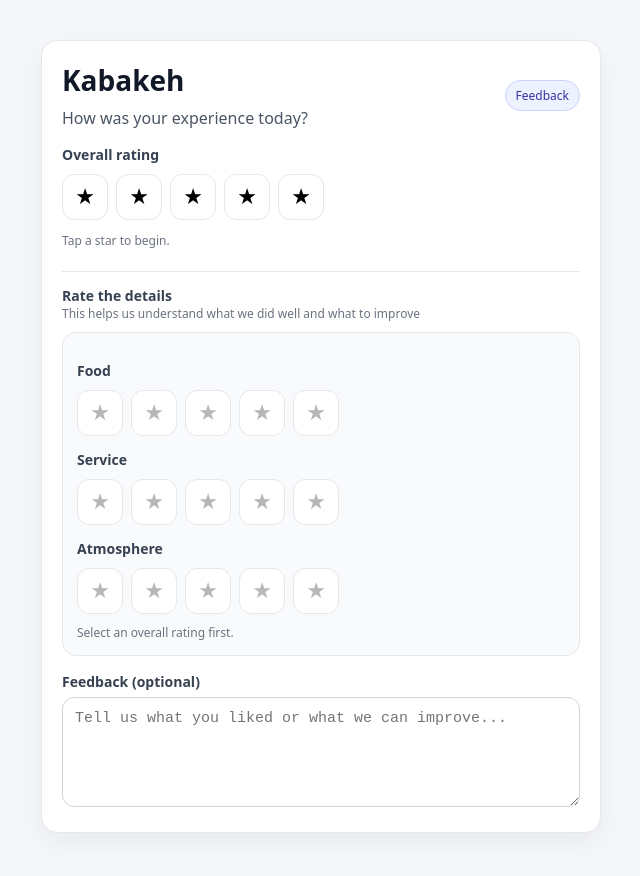
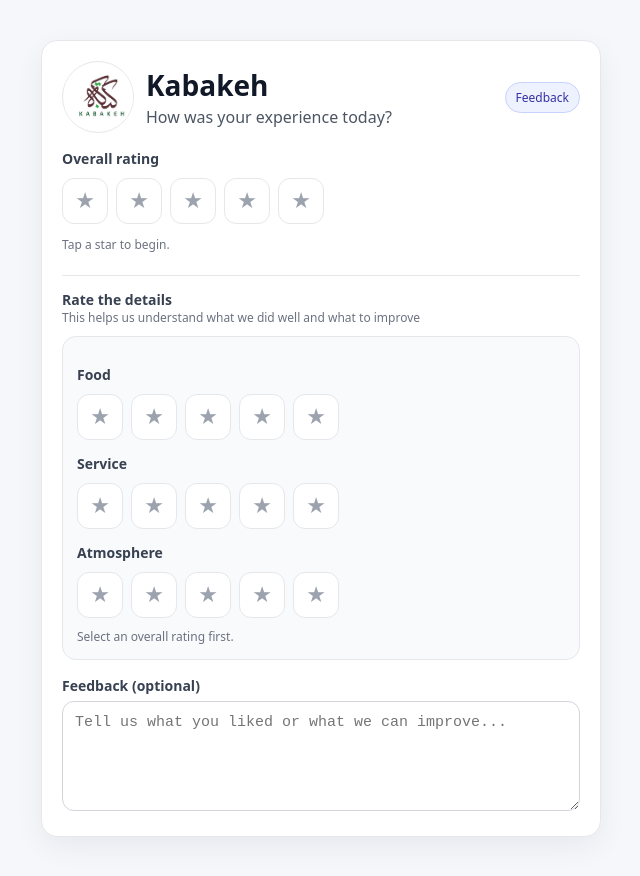
Before and after one commit to OlgaKobti/kabakeh-feedback, a Next.js app: page / in a window 1280 px wide. Shown: the whole page, without its empty margins (319-959 px from the left). Built offline with nearby package versions, Linux system fonts and the light colour scheme; no server answers.

Commit message:
Apply Kabakeh brand colors to stars and buttons

```diff
--- a/app/globals.css
+++ b/app/globals.css
@@ -7,6 +7,16 @@ html, body {
 }
 
 * { box-sizing: border-box; }
+
+:root {
+  --kabakeh-green: #2e7d32;
+  --kabakeh-green-dark: #256428;
+
+  --kabakeh-red: #9b1c1c;
+  --kabakeh-red-dark: #7f1d1d;
+
+  --kabakeh-brown: #5b2d2d;
+}
 
 .card {
   max-width: 560px;
@@ -48,10 +58,25 @@ html, body {
   padding: 12px 14px;
   font-size: 16px;
   font-weight: 700;
-  background: #111827;
+  background: var(--kabakeh-green);
   color: white;
   cursor: pointer;
+  transition: background 0.15s ease, transform 0.05s ease;
 }
+
+.btn:hover {
+  background: var(--kabakeh-green-dark);
+}
+
+.btn:active {
+  transform: translateY(1px);
+}
+
+.btn:disabled {
+  opacity: 0.6;
+  cursor: not-allowed;
+}
+
 
 .btn:disabled { opacity: 0.6; cursor: not-allowed; }
 
@@ -69,6 +94,7 @@ html, body {
 .error { margin-top: 12px; color: #b91c1c; }
 
 .starsRow { display: flex; gap: 8px; margin-top: 10px; }
+
 .starBtn {
   width: 46px;
   height: 46px;
@@ -80,11 +106,38 @@ html, body {
   line-height: 1;
   display: grid;
   place-items: center;
+  color: #9ca3af; /* gray inactive */
+  transition: all 0.15s ease;
+}
+
+.starBtn:hover {
+  border-color: var(--kabakeh-green);
+}
+
+.starBtn.green.active {
+  color: var(--kabakeh-green);
+  border-color: var(--kabakeh-green);
+  box-shadow: 0 0 0 4px rgba(46, 125, 50, 0.18);
+}
+
+.starBtn.red.active {
+  color: var(--kabakeh-red);
+  border-color: var(--kabakeh-red);
+  box-shadow: 0 0 0 4px rgba(155, 28, 28, 0.18);
+}
+
+.starBtn.green:hover {
+  border-color: var(--kabakeh-green);
+}
+
+.starBtn.red:hover {
+  border-color: var(--kabakeh-red);
 }
 
 .starBtn.active {
-  border-color: #f59e0b;
-  box-shadow: 0 0 0 4px rgba(245, 158, 11, 0.18);
+  color: var(--kabakeh-green);
+  border-color: var(--kabakeh-green);
+  box-shadow: 0 0 0 4px rgba(46, 125, 50, 0.18);
 }
 
 .headerRow {
--- a/app/page.tsx
+++ b/app/page.tsx
@@ -6,10 +6,12 @@ function StarRow({
   value,
   onPick,
   disabled,
+  color,
 }: {
   value: number | null;
   onPick: (v: number) => void;
   disabled?: boolean;
+  color: "green" | "red";
 }) {
   return (
     <div className="starsRow" role="radiogroup" aria-label="Rating">
@@ -19,7 +21,7 @@ function StarRow({
           <button
             key={v}
             type="button"
-            className={`starBtn ${active ? "active" : ""}`}
+            className={`starBtn ${color} ${active ? "active" : ""}`}
             onClick={() => onPick(v)}
             disabled={disabled}
             aria-label={`${v} stars`}
@@ -37,11 +39,13 @@ function CategoryBlock({
   value,
   onPick,
   disabled,
+  color,
 }: {
   title: string;
   value: number | null;
   onPick: (v: number) => void;
   disabled?: boolean;
+  color: "green" | "red";
 }) {
   return (
     <div style={{ marginTop: 14 }}>
@@ -51,7 +55,7 @@ function CategoryBlock({
         </label>
         <span style={{ fontSize: 13, color: "#6b7280" }}>{value ? `${value}/5` : ""}</span>
       </div>
-      <StarRow value={value} onPick={onPick} disabled={disabled} />
+      <StarRow value={value} onPick={onPick} disabled={disabled} color={color} />
     </div>
   );
 }
@@ -78,6 +82,9 @@ export default function HomePage() {
   // - "low":  overall <= 3 (apology + submit button, no Google redirect)
   // - "pick": nothing selected yet
   const mode = overall === null ? "pick" : overall >= 4 ? "high" : "low";
+
+  // Star color mode: low = red, high = green
+  const starColor: "green" | "red" = overall !== null && overall <= 3 ? "red" : "green";
 
   const apologyText = useMemo(
     () =>
@@ -180,17 +187,46 @@ export default function HomePage() {
   return (
     <main className="card">
       <div className="headerRow">
-        <div>
-          <h1 className="h1">Kabakeh</h1>
-          <p className="p">How was your experience today?</p>
+        <div style={{ display: "flex", gap: 12, alignItems: "center" }}>
+          <div
+            style={{
+              width: 72,
+              height: 72,
+              borderRadius: "50%",
+              background: "#fff",
+              border: "1px solid #e5e7eb",
+              display: "flex",
+              alignItems: "center",
+              justifyContent: "center",
+              overflow: "hidden",
+            }}
+          >
+            <img
+              src="/logo.jpg"
+              alt="Kabakeh logo"
+              style={{
+                height: 52,
+                width: "auto",
+                transform: "translateX(2px) translateY(1px) scale(1.05)",
+              }}
+            />
+          </div>
+
+          <div>
+            <h1 className="h1" style={{ marginBottom: 2 }}>
+              Kabakeh
+            </h1>
+            <p className="p">How was your experience today?</p>
+          </div>
         </div>
+
         <span className="badge">Feedback</span>
       </div>
 
       {/* OVERALL */}
       <div style={{ marginTop: 14 }}>
         <label className="label">Overall rating</label>
-        <StarRow value={overall} onPick={setOverall} disabled={loading} />
+        <StarRow value={overall} onPick={setOverall} disabled={loading} color={starColor} />
 
         {mode === "high" && (
           <p className="small">
@@ -234,18 +270,26 @@ export default function HomePage() {
           border: "1px solid #e5e7eb",
         }}
       >
-        <CategoryBlock title="Food" value={food} onPick={setFood} disabled={categoriesDisabled} />
+        <CategoryBlock
+          title="Food"
+          value={food}
+          onPick={setFood}
+          disabled={categoriesDisabled}
+          color={starColor}
+        />
         <CategoryBlock
           title="Service"
           value={service}
           onPick={setService}
           disabled={categoriesDisabled}
+          color={starColor}
         />
         <CategoryBlock
           title="Atmosphere"
           value={atmosphere}
           onPick={setAtmosphere}
           disabled={categoriesDisabled}
+          color={starColor}
         />
 
         {overall === null && (
@@ -298,7 +342,8 @@ export default function HomePage() {
       {/* HIGH RATING HELPER */}
       {mode === "high" && (
         <p className="small">
-          After you select the category stars, you’ll be redirected automatically to leave a Google review.
+          After you select the category stars, you’ll be redirected automatically to leave a Google
+          review.
         </p>
       )}
 
```
Also changed, not shown: public/logo.jpg (added).
